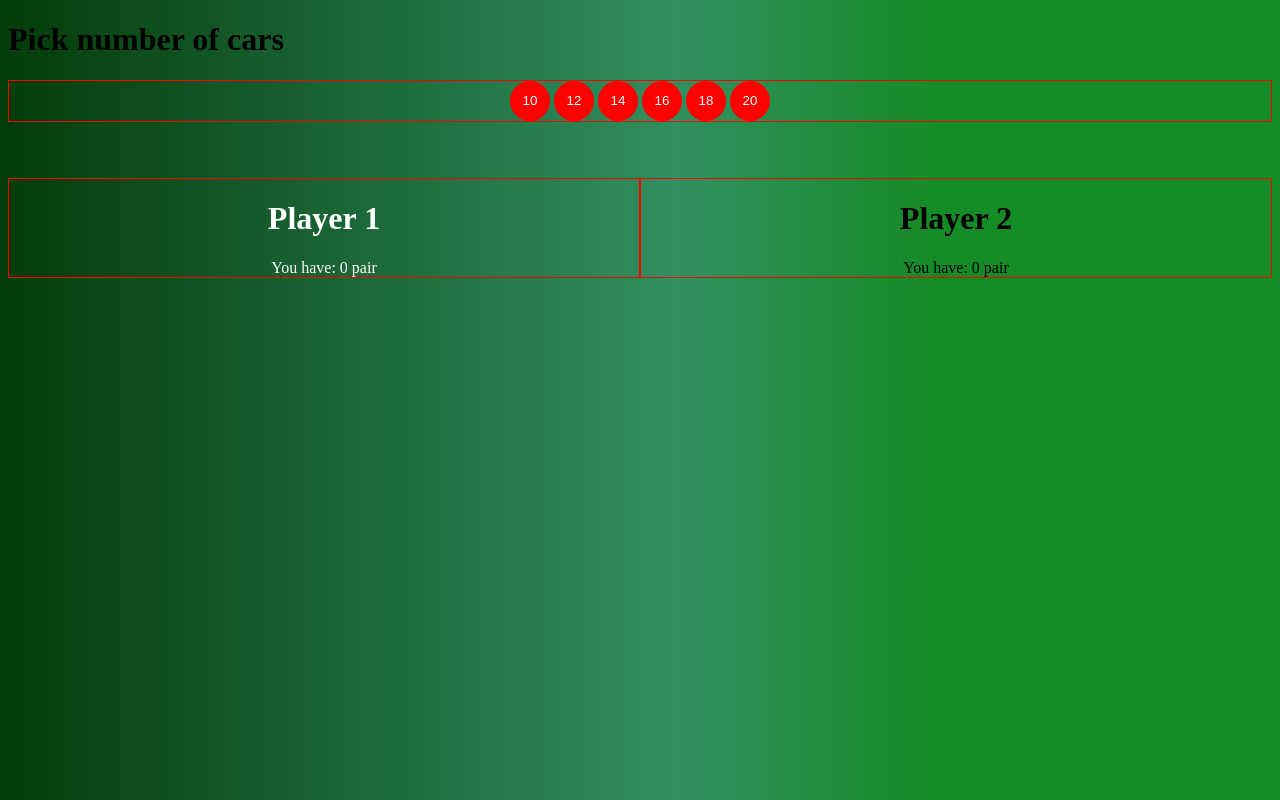
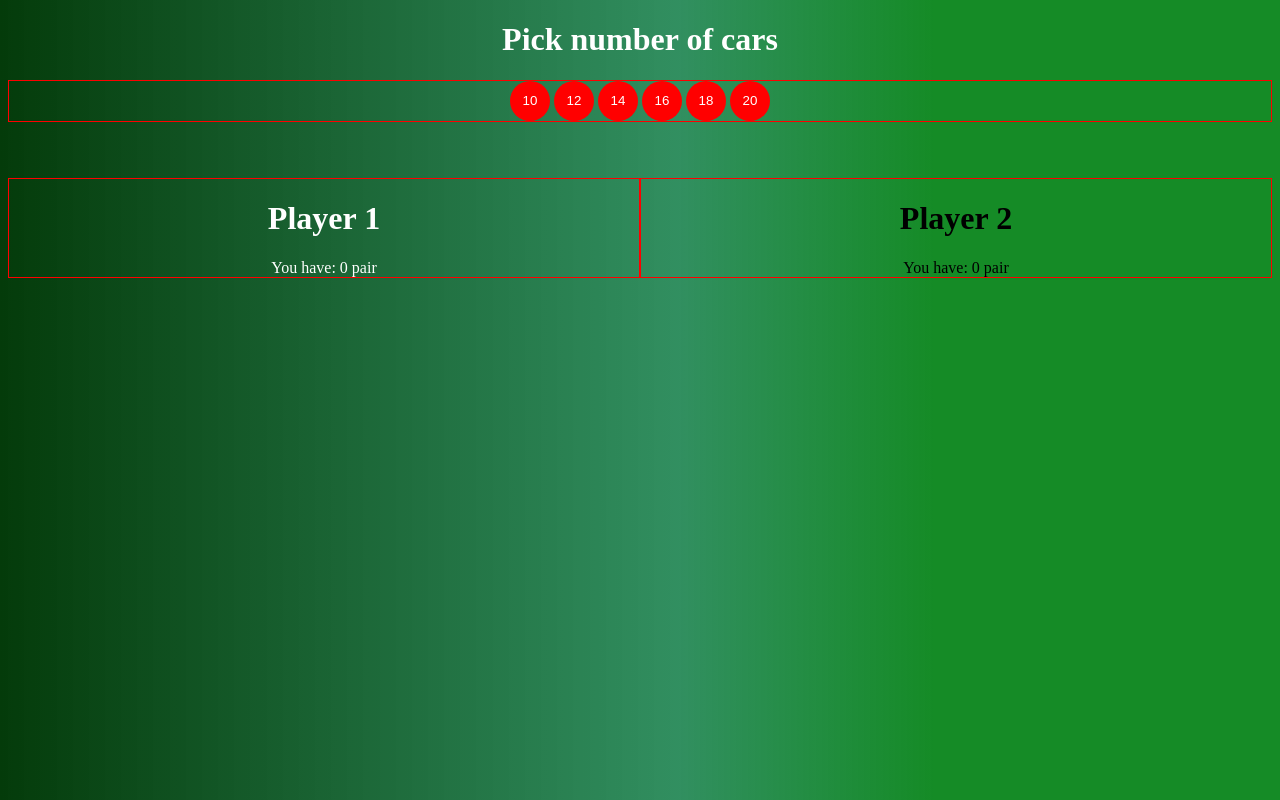
Before and after one commit to terza85/memory-game, a website built with Parcel: page index.html in a window 1280 px wide. Built offline with nearby package versions, Linux system fonts and the light colour scheme.

Commit message:
center H1 and changed colorL

```diff
--- a/index.html
+++ b/index.html
@@ -8,7 +8,7 @@
     <script type="module" defer src="script.js"></script>
     <title>Memory game</title>
 </head>
-<h1>Pick number of cars</h1>
+<h1 class="text-align">Pick number of cars</h1>
     <div class="numOfCards">
 
         <button class="btn">10</button>
--- a/style.css
+++ b/style.css
@@ -5,7 +5,10 @@ body {
 img {
   pointer-events: none;
 }
-
+.text-align {
+  text-align: center;
+  color: #fff;
+}
 .cards-container {
   margin: 28px auto;
 	width: max-content;
```
